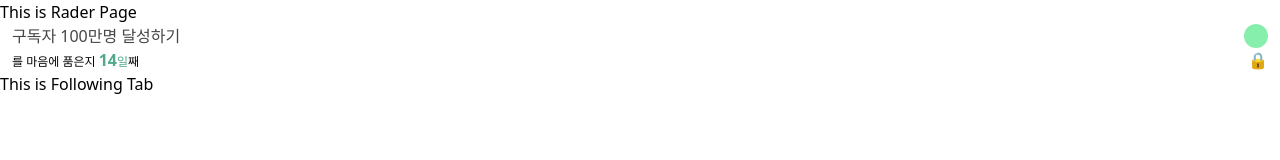
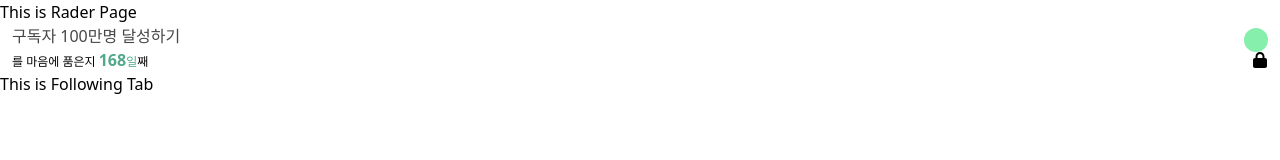
Before and after one commit to ggumms/ggumtle, a React (Vite) app in the folder frontend/: page / in a window 1280 px wide. Shown: the top 160 px of the page. Built offline with nearby package versions, Linux system fonts and the light colour scheme.

Commit message:
[FE] Setting #19: 버킷 컴포넌트 Props 설정

```diff
--- a/frontend/package.json
+++ b/frontend/package.json
@@ -17,6 +17,7 @@
     "@tanstack/react-query-devtools": "^5.17.18",
     "react": "^18.2.0",
     "react-dom": "^18.2.0",
+    "react-icons": "^5.0.1",
     "react-router-dom": "^6.21.3",
     "zustand": "^4.4.7"
   },
--- a/frontend/src/components/ProfileBucketWide.tsx
+++ b/frontend/src/components/ProfileBucketWide.tsx
@@ -1,22 +1,28 @@
-import { IBucketWide } from '../interfaces'
+import { FaLock } from 'react-icons/fa6'
+import { BucketInfoProps } from '../interfaces'
 
 // 꿈틀이와 텍스트가 justify-between 상태인 버킷 컴포넌트
-const ProfileBucketWide = ({ title, color, dDay, isLock }: IBucketWide) => {
+
+const ProfileBucketWide = ({ bucketInfo }: BucketInfoProps) => {
+	const { title, color, dDay, isLock } = bucketInfo
+
 	return (
 		<div className="flex justify-between px-3">
 			<div className="">
-				<p className="text-text">구독자 100만명 달성하기</p>
+				<p className="text-text">{title}</p>
 				<p className="text-xs">
 					를 마음에 품은지{' '}
-					<span className="text-[#52A88C]">
-						<span className="text-base font-semibold">14</span>일
+					<span className={`text-${color}`}>
+						<span className="text-base font-semibold">{dDay}</span>일
 					</span>
 					째
 				</p>
 			</div>
 			<div className="flex flex-col items-end justify-center">
 				<div className="w-6 h-6 rounded-full bg-green-300"></div>
-				<div>🔒</div>
+				<div className={isLock ? '' : 'hidden'}>
+					<FaLock />
+				</div>
 			</div>
 		</div>
 	)
--- a/frontend/src/interfaces.ts
+++ b/frontend/src/interfaces.ts
@@ -4,3 +4,7 @@ export interface IBucketWide {
 	dDay: number
 	isLock: boolean
 }
+
+export interface BucketInfoProps {
+	bucketInfo: IBucketWide
+}
--- a/frontend/src/pages/Rader/Rader.tsx
+++ b/frontend/src/pages/Rader/Rader.tsx
@@ -3,10 +3,17 @@ import { Outlet } from 'react-router-dom'
 import ProfileBucketWide from '../../components/ProfileBucketWide'
 
 const Rader = () => {
+	const bucketInfo = {
+		title: '구독자 100만명 달성하기',
+		color: '[#52A88C]',
+		dDay: 168,
+		isLock: true,
+	}
+
 	return (
 		<div>
 			This is Rader Page
-			<ProfileBucketWide />
+			<ProfileBucketWide bucketInfo={bucketInfo}/>
 			<Outlet />
 		</div>
 	)
```
Also changed, not shown: 1 other file (tests, documents, lock files or other folders).
